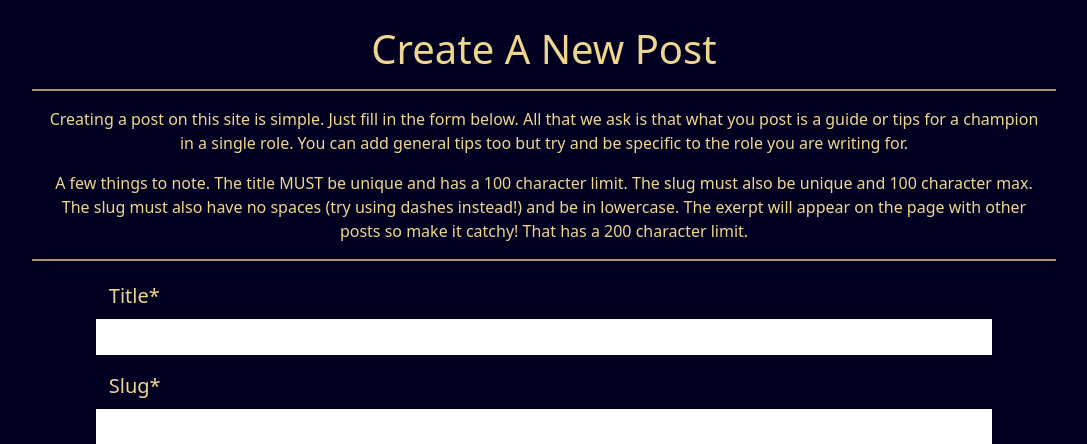
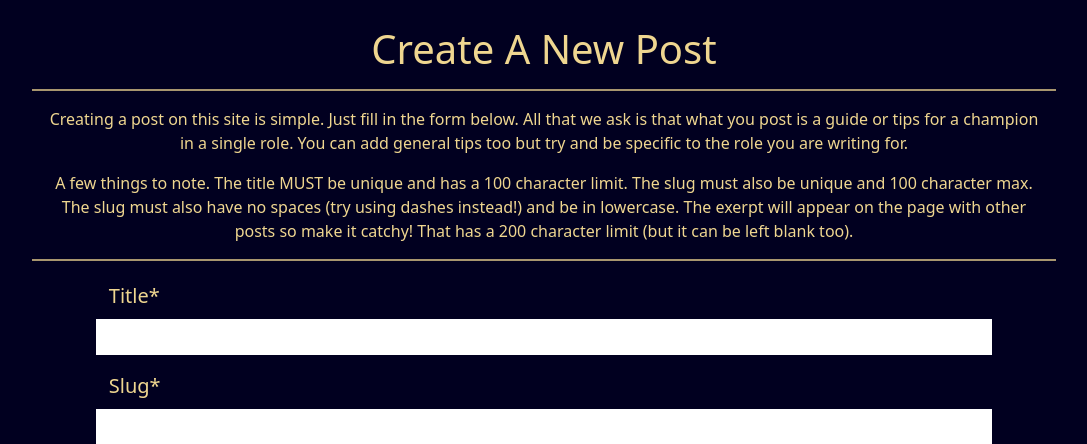
Before and after one commit to Welshy92/everyday-legends, a Django app: page /post in a window 1280 px wide. Shown: the part 64-508 px from the top of the page, without its empty margins (96-1183 px from the left). Run offline with Django 3.2, Linux system fonts and the light colour scheme; data that the repository does not hold is empty; some libraries are stand-ins or nearby versions.

Commit message:
Add further instruction to users

```diff
--- a/templates/create-post.html
+++ b/templates/create-post.html
@@ -6,7 +6,7 @@
 <h1 class="main-h1">Create A New Post</h1>
 <hr class="main-hr">
 <p class="main-p">Creating a post on this site is simple. Just fill in the form below. All that we ask is that what you post is a guide or tips for a champion in a single role. You can add general tips too but try and be specific to the role you are writing for.</p>
-<p class="main-p">A few things to note. The title MUST be unique and has a 100 character limit. The slug must also be unique and 100 character max. The slug must also have no spaces (try using dashes instead!) and be in lowercase. The exerpt will appear on the page with other posts so make it catchy! That has a 200 character limit.</p>
+<p class="main-p">A few things to note. The title MUST be unique and has a 100 character limit. The slug must also be unique and 100 character max. The slug must also have no spaces (try using dashes instead!) and be in lowercase. The exerpt will appear on the page with other posts so make it catchy! That has a 200 character limit (but it can be left blank too).</p>
 <hr class="main-hr">
 
 <form method="post" style="margin-top: 1.3em;">
```
